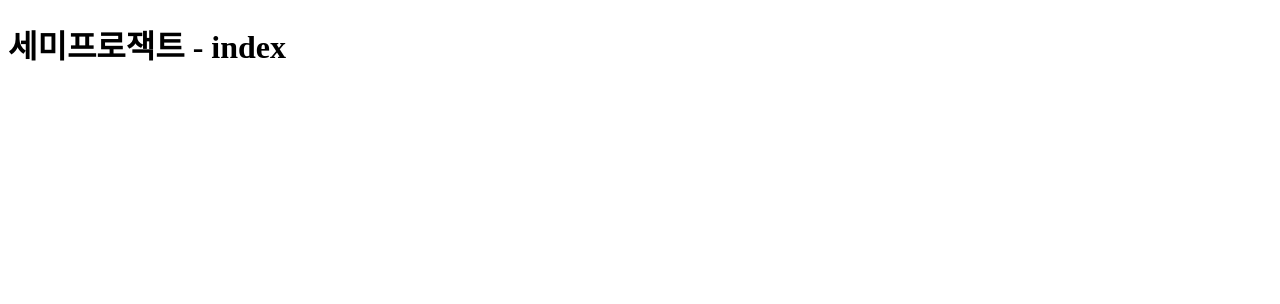
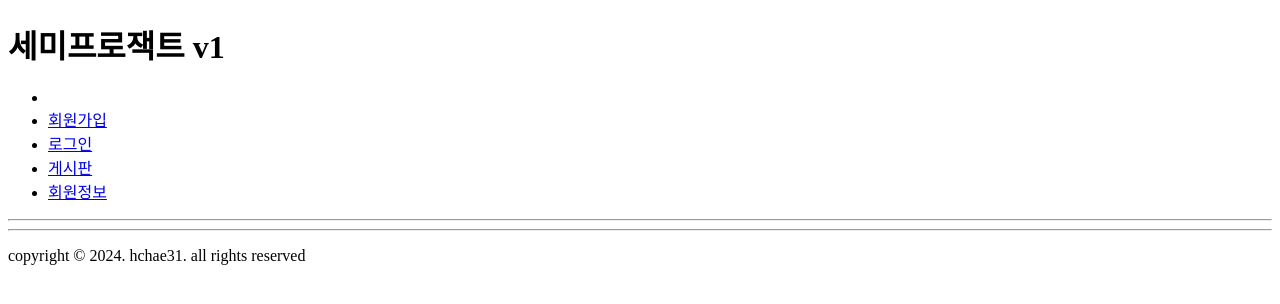
Before and after one commit to hchae31/semiprojectv1, a FastAPI app: page / in a window 1280 px wide. Shown: the top 304 px of the page. Run offline with FastAPI, Linux system fonts and the light colour scheme.

Commit message:
수정된 index.html header, nav, main, footer 태그로 레이아웃 구성

```diff
--- a/views/templates/index.html
+++ b/views/templates/index.html
@@ -5,6 +5,22 @@
     <title>세미프로잭트</title>
 </head>
 <body>
-    <h1>세미프로잭트 - index</h1>
+    <div id="wrap">
+        <header><h1>세미프로잭트 v1</h1></header>
+        <nav><ul>
+            <li><a href="/"Home></a></li>
+            <li><a href="/member/join">회원가입</a></li>
+            <li><a href="/member/login">로그인</a></li>
+            <li><a href="/board/list">게시판</a></li>
+            <li><a href="/member/myinfo">회원정보</a></li>
+        </ul>
+        <hr>
+        </nav>
+        <main></main>
+        <footer>
+            <hr>
+            <p>copyright &copy; 2024. hchae31. all rights reserved</p>
+        </footer>
+    </div>
 </body>
 </html>
```
